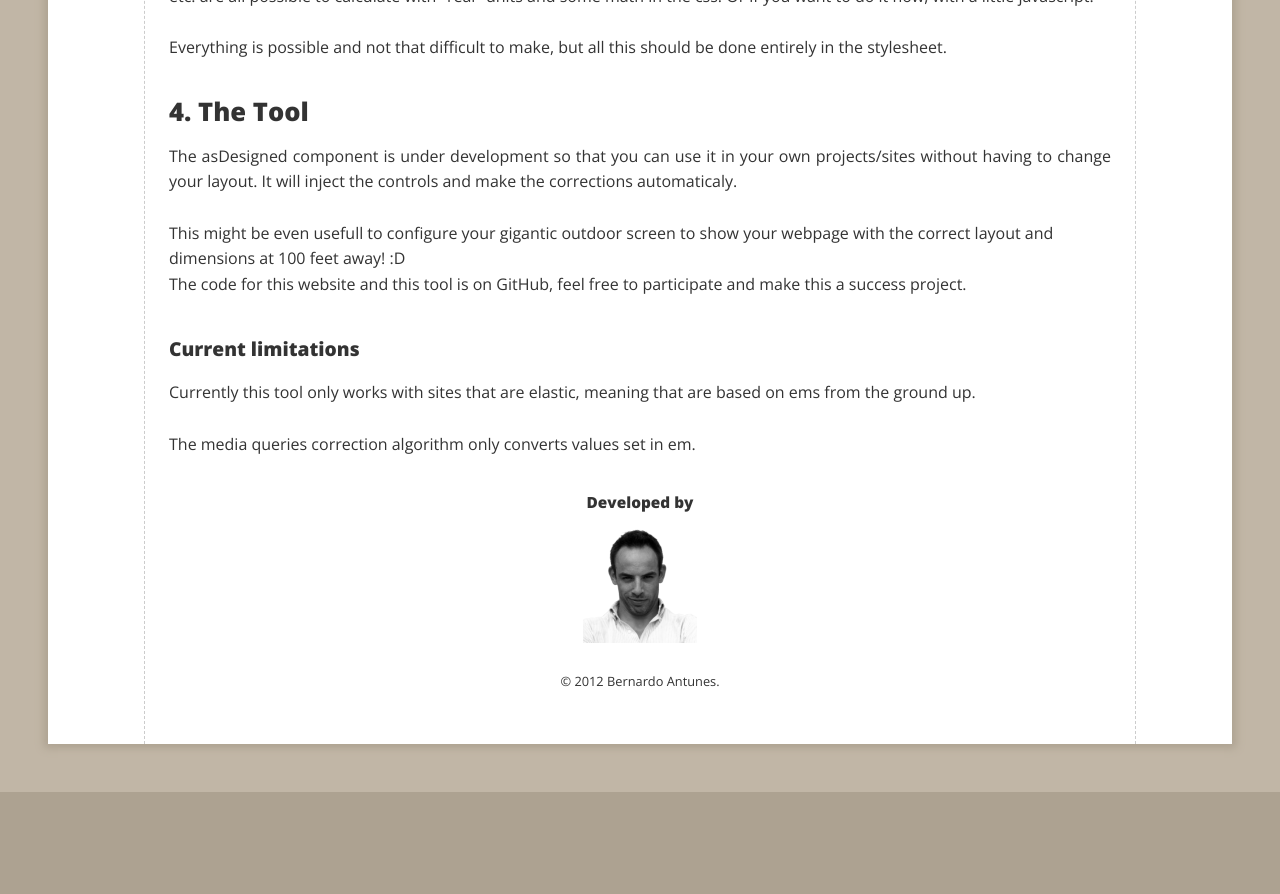
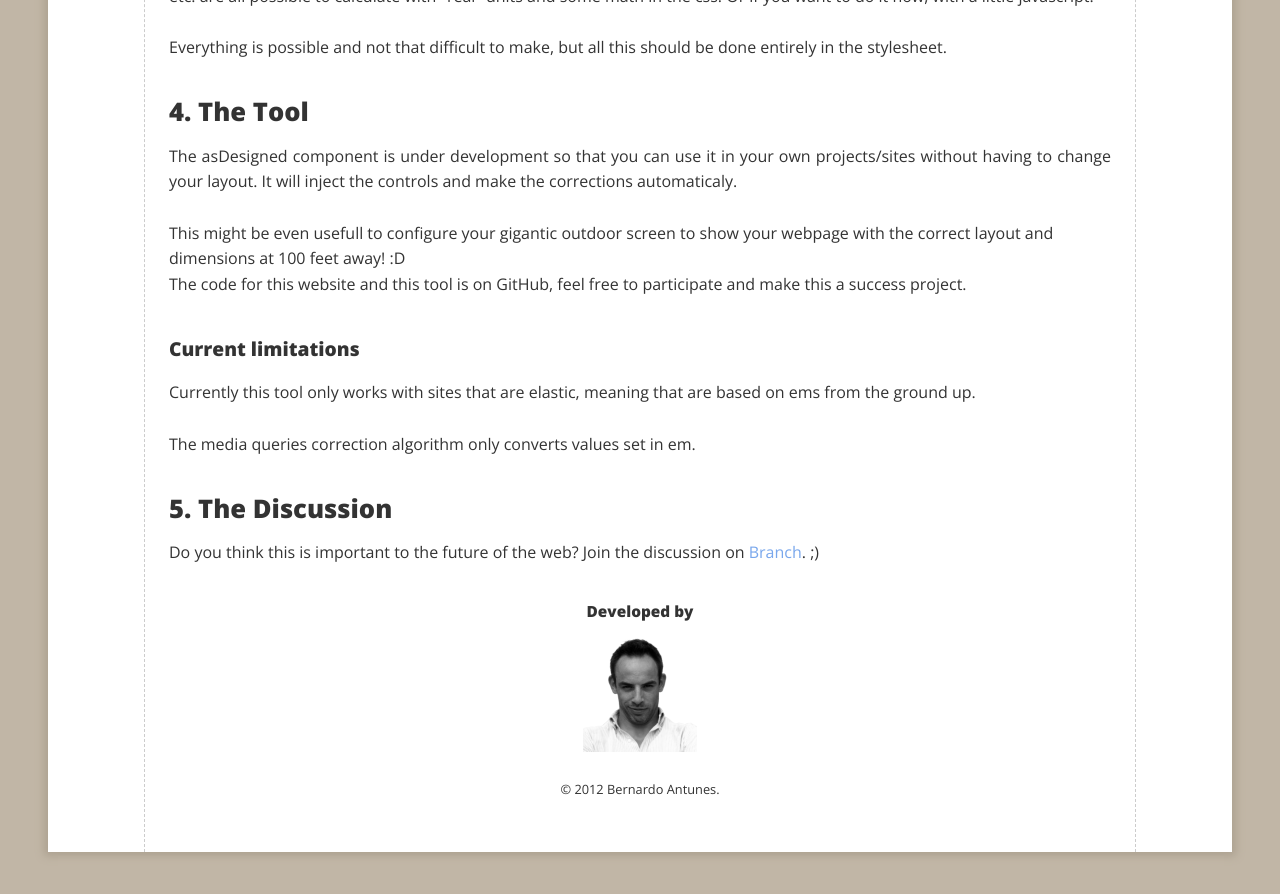
Before and after one commit to bernardoantunes/asdesigned, a Jekyll site: the page built from index.html, in a window 1280 px wide and 900 px high, scrolled down 5970 px. Shown: the top 894 px of the window. Built offline with Jekyll 4.4.1, drawn with Linux system fonts in a browser that asks for light colours; nearby versions of some CDN libraries; the list of posts is cut into pages by our own code; before the commit the page ends 6762 px from its top, so only the background shows below that; some of the changed lines change nothing that is shown.

Commit message:
Icons and Social descriptions

```diff
--- /dev/null
+++ b/_includes/the-discussion.html
@@ -0,0 +1,8 @@
+<section id="the-discussion">
+
+<h1>5. The Discussion</h1>
+
+<p>Do you think this is important to the future of the web? Join the discussion on <a href="http://on.branch.com/SuyjxU">Branch</a>. ;)</p>
+
+
+</section>
--- a/_layouts/default.html
+++ b/_layouts/default.html
@@ -13,8 +13,16 @@
     {% else %}
       <title>{{ site.title }}</title>
     {% endif %}
+
     <meta name="author" content="Bernardo Antunes" />
-    <meta name="description" content="asDesigned" />
+    <meta name="description" content="A proof of concept to show the current limitations of responsive design and how it can be solved. asDesigned gives back the power to the designers so that they can make their design to be asDesigned." />
+    <link rel="image_src" href="/img/asDesignedForSocial.png" />
+
+    <!-- Add the following three tags inside head -->
+    <meta itemprop="name" content="Bernardo Antunes">
+    <meta itemprop="description" content="A proof of concept to show the current limitations of responsive design and how it can be solved. asDesigned gives back the power to the designers so that they can make their design to be asDesigned.">
+    <meta itemprop="image" content="/img/asDesignedForSocial.png">
+
     <meta name="viewport" content="width=device-width, initial-scale=1, maximum-scale=1.0">
 
     <!-- Place favicon.ico and apple-touch-icon.png in the root directory -->
--- a/index.html
+++ b/index.html
@@ -7,3 +7,4 @@
 {% include the-solution.html %}
 {% include the-proof-of-concept.html %}
 {% include the-tool.html %}
+{% include the-discussion.html %}
```
Also changed, not shown: apple-touch-icon-114x114-precomposed.png, apple-touch-icon-144x144-precomposed.png, apple-touch-icon-57x57-precomposed.png, apple-touch-icon-72x72-precomposed.png, apple-touch-icon-precomposed.png, apple-touch-icon.png, favicon.ico, favicon.png (added), img/asDesignedForSocial.png (added).
